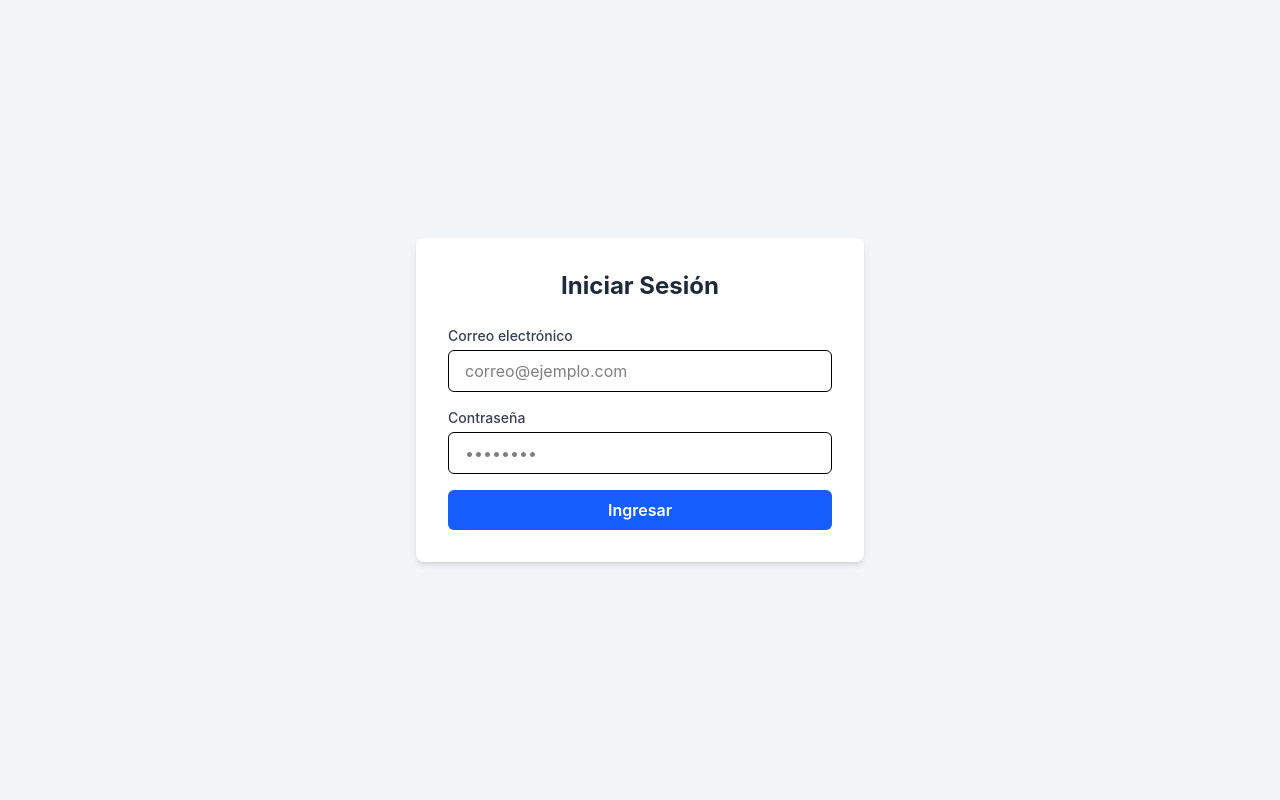
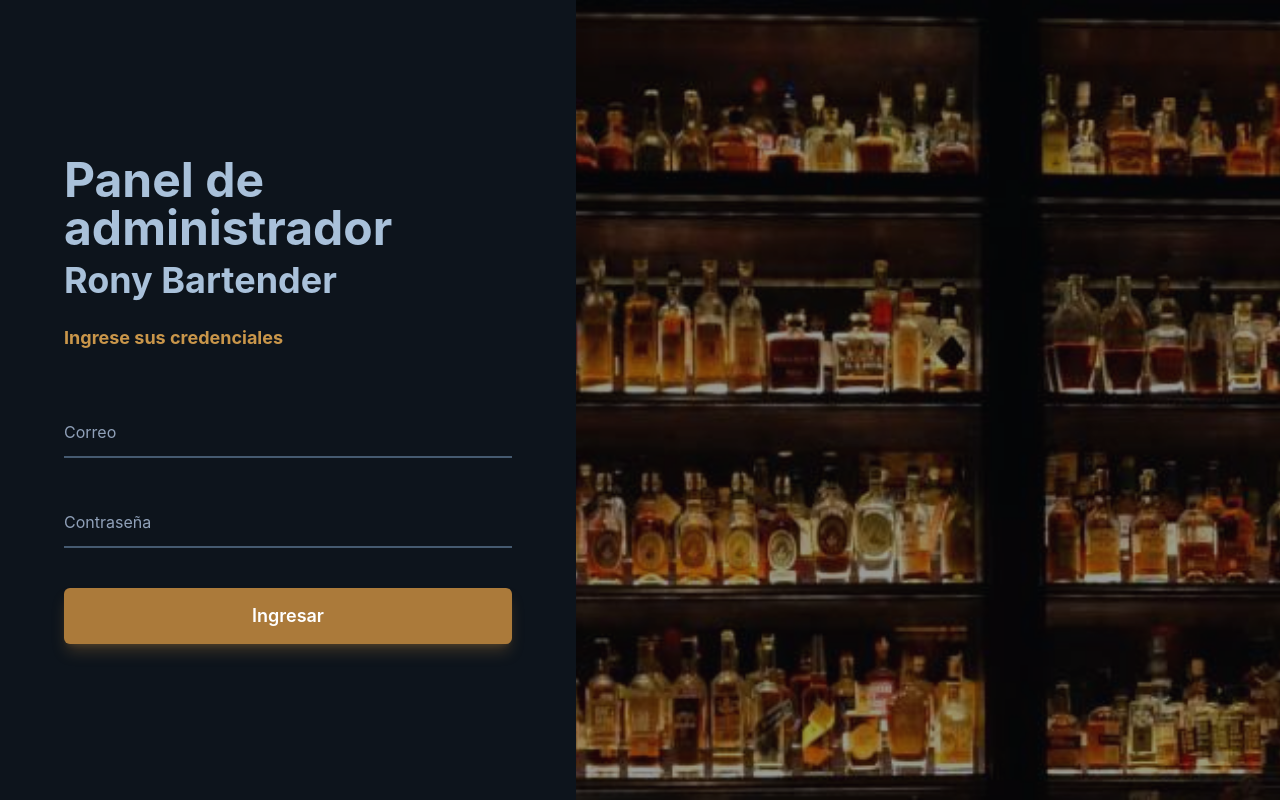
Before and after one commit to Tebas25/Modulo-Administrativo-Bartender, a React (Vite) app: page /login in a window 1280 px wide. Built offline with nearby package versions, Linux system fonts and the light colour scheme.

Commit message:
feat(login): Create login interface and conect with API Gateway using context and provider for authentication

```diff
--- a/package.json
+++ b/package.json
@@ -18,6 +18,7 @@
     "class-variance-authority": "^0.7.1",
     "react": "^19.2.8",
     "react-dom": "^19.2.8",
+    "react-hook-form": "^7.89.0",
     "react-router-dom": "^7.18.4",
     "react-toastify": "^11.1.0",
     "tailwindcss": "^4.3.3"
--- a/src/components/Button.componente.tsx
+++ b/src/components/Button.component.tsx
@@ -14,11 +14,11 @@ export type ButtonVariant =
   | 'outline-primary'
   | 'outline-neutral';
 
-export type SizeButton = 'sm' | 'default' | 'lg';
+export type SizeButton = 'sm' | 'default' | 'lg' | 'xl';
 
 const variantStyles: Record<ButtonVariant, string> = {
   primary:
-    'bg-blue-600 text-white hover:bg-blue-500 shadow-sm shadow-blue-500/20',
+    'bg-gold-600 text-white hover:bg-gold-700 font-semibold shadow-lg shadow-gold-600/30',
   success:
     'bg-emerald-600 text-white hover:bg-emerald-500 shadow-sm shadow-emerald-500/20',
   info: 'bg-[#3b9ab8] text-white hover:bg-[#32839c]',
@@ -45,6 +45,7 @@ const sizeStyles: Record<SizeButton, string> = {
   sm: 'h-8 px-3 text-xs',
   default: 'h-10 px-4 text-sm',
   lg: 'h-12 px-6 text-base',
+  xl: 'h-14 px-10 text-lg',
 };
 
 export interface ButtonProps extends React.ButtonHTMLAttributes<HTMLButtonElement> {
--- /dev/null
+++ b/src/components/FloatingLabel.component.tsx
@@ -0,0 +1,87 @@
+import React, { useId } from 'react';
+
+export type InputStatus = 'default' | 'success' | 'error';
+
+export interface FloatingInputProps extends React.InputHTMLAttributes<HTMLInputElement> {
+  label: string;
+  status?: InputStatus;
+  helperText?: string;
+}
+
+const statusStyles: Record<
+  InputStatus,
+  { input: string; label: string; helper: string }
+> = {
+  default: {
+    input: 'border-steel-400/50 focus:border-gold-500',
+    label: 'text-slate-400 peer-focus:text-gold-500',
+    helper: 'text-slate-400',
+  },
+  success: {
+    input: 'border-emerald-400 focus:border-emerald-400',
+    label: 'text-emerald-400 peer-focus:text-emerald-400',
+    helper: 'text-emerald-400',
+  },
+  error: {
+    input: 'border-red-400 focus:border-red-400',
+    label: 'text-red-400 peer-focus:text-red-400',
+    helper: 'text-red-400',
+  },
+};
+
+export const FloatingInput = React.forwardRef<
+  HTMLInputElement,
+  FloatingInputProps
+>(
+  (
+    { label, status = 'default', helperText, className = '', id, ...props },
+    ref,
+  ) => {
+    const generatedId = useId();
+    const inputId = id ?? generatedId;
+    const helperId = `${inputId}-helper`;
+    const styles = statusStyles[status];
+
+    return (
+      <div className="w-full">
+        <div className="relative">
+          <input
+            ref={ref}
+            id={inputId}
+            placeholder=" "
+            aria-invalid={status === 'error'}
+            aria-describedby={helperText ? helperId : undefined}
+            className={[
+              'peer block w-full appearance-none border-0 border-b-2',
+              'bg-transparent px-0 py-3 text-base text-slate-100',
+              'focus:ring-0 focus:outline-none',
+              styles.input,
+              className,
+            ].join(' ')}
+            {...props}
+          />
+          <label
+            htmlFor={inputId}
+            className={[
+              'pointer-events-none absolute start-0 top-3 origin-[0]',
+              '-translate-y-6 scale-75 transform text-base duration-300',
+              'peer-placeholder-shown:translate-y-0 peer-placeholder-shown:scale-100',
+              'peer-focus:-translate-y-6 peer-focus:scale-75',
+              styles.label,
+            ].join(' ')}
+          >
+            {label}
+          </label>
+        </div>
+
+        {helperText && (
+          <p id={helperId} className={`mt-1 text-xs ${styles.helper}`}>
+            {helperText}
+          </p>
+        )}
+      </div>
+    );
+  },
+);
+
+FloatingInput.displayName = 'FloatingInput';
--- /dev/null
+++ b/src/hooks/useLoginForm.ts
@@ -0,0 +1,44 @@
+import { useNavigate } from 'react-router-dom';
+import { useAuth } from './useAuth';
+import { useState } from 'react';
+import { useForm } from 'react-hook-form';
+import type { LoginDTO } from '../types/auth.dto';
+
+export const useLoginForm = () => {
+  const navigate = useNavigate();
+  const { login } = useAuth();
+
+  const [error, setError] = useState('');
+  const [isLoading, setLoading] = useState(false);
+  const hookForm = useForm<LoginDTO>({ mode: 'onChange' });
+
+  const handleSubmitLogin = hookForm.handleSubmit(
+    async (formData: LoginDTO) => {
+      try {
+        setError('');
+        setLoading(true);
+        await login(formData);
+        navigate('/home', { replace: true });
+      } catch (err) {
+        setError(
+          err instanceof Error
+            ? err.message
+            : 'No se pudo iniciar sesión. Intenta de nuevo.',
+        );
+      } finally {
+        setLoading(false);
+      }
+    },
+  );
+
+  const clearError = () => setError('');
+
+  return {
+    handleSubmitLogin,
+    isLoading,
+    error,
+    clearError,
+    register: hookForm.register,
+    errors: hookForm.formState.errors,
+  };
+};
--- a/src/pages/LoginPage.tsx
+++ b/src/pages/LoginPage.tsx
@@ -1,71 +1,72 @@
-import React, { useState } from 'react';
+import { FloatingInput } from '../components/FloatingLabel.component';
+import { Button } from '../components/Button.component';
+import barImage from '../assets/bar_image.jpg';
+import { useLoginForm } from '../hooks/useLoginForm';
 
-export default function LoginPage() {
-  const [email, setEmail] = useState<string>('');
-  const [password, setPassword] = useState<string>('');
-  const [error, setError] = useState<string>('');
+export default function LoginScreen() {
+  const { handleSubmitLogin, isLoading, error, clearError, register, errors } =
+    useLoginForm();
+  return (
+    <div className="bg-bar-950 flex min-h-screen w-full">
+      {/* Panel del formulario */}
+      <div className="bg-bar-900 relative z-10 flex w-full flex-col justify-center px-8 py-12 md:w-[45%] md:px-12 lg:px-16">
+        <div className="mx-auto w-full max-w-xl">
+          <h1 className="text-steel-300 mb-2 text-4xl font-bold lg:text-5xl">
+            Panel de administrador
+          </h1>
+          <h2 className="text-steel-300 mb-6 text-3xl font-bold lg:text-4xl">
+            Rony Bartender
+          </h2>
+          <p className="text-gold-500 mb-14 text-lg font-bold">
+            Ingrese sus credenciales
+          </p>
 
-  const handleSubmit = (e: React.FormEvent<HTMLFormElement>) => {
-    e.preventDefault();
-    setError('');
+          <form className="space-y-10" onSubmit={handleSubmitLogin}>
+            <div className="space-y-10">
+              <FloatingInput
+                label="Correo"
+                type="email"
+                helperText={errors.email?.message}
+                status={errors.email || error ? 'error' : 'default'}
+                {...register('email', {
+                  required: 'Ingrese su Correo Electrónico',
+                  onChange: clearError,
+                })}
+              />
+              <FloatingInput
+                label="Contraseña"
+                type="password"
+                autoComplete="current-password"
+                helperText={errors.password?.message}
+                status={errors.password || error ? 'error' : 'default'}
+                {...register('password', {
+                  required: 'Ingrese su contraseña',
+                  onChange: clearError,
+                })}
+              />
+            </div>
 
-    // Validación básica
-    if (!email || !password) {
-      setError('Por favor, rellena todos los campos.');
-      return;
-    }
+            <Button
+              type="submit"
+              variant="primary"
+              size="xl"
+              className="w-full"
+              disabled={isLoading}
+            >
+              {isLoading ? 'Ingresando...' : 'Ingresar'}
+            </Button>
+          </form>
+        </div>
+      </div>
 
-    // Aquí manejarías la lógica de autenticación (API call)
-    console.log('Datos enviados:', { email, password });
-  };
-
-  return (
-    <div className="flex min-h-screen items-center justify-center bg-gray-100">
-      <div className="w-full max-w-md rounded-lg bg-white p-8 shadow-md">
-        <h2 className="mb-6 text-center text-2xl font-bold text-gray-800">
-          Iniciar Sesión
-        </h2>
-
-        {error && (
-          <div className="mb-4 rounded-lg bg-red-100 p-3 text-sm text-red-700">
-            {error}
-          </div>
-        )}
-
-        <form onSubmit={handleSubmit} className="space-y-4">
-          <div>
-            <label className="mb-1 block text-sm font-medium text-gray-700">
-              Correo electrónico
-            </label>
-            <input
-              type="email"
-              value={email}
-              onChange={(e) => setEmail(e.target.value)}
-              className="w-full rounded-md border px-4 py-2 focus:ring-2 focus:ring-blue-500 focus:outline-none"
-              placeholder="correo@ejemplo.com"
-            />
-          </div>
-
-          <div>
-            <label className="mb-1 block text-sm font-medium text-gray-700">
-              Contraseña
-            </label>
-            <input
-              type="password"
-              value={password}
-              onChange={(e) => setPassword(e.target.value)}
-              className="w-full rounded-md border px-4 py-2 focus:ring-2 focus:ring-blue-500 focus:outline-none"
-              placeholder="••••••••"
-            />
-          </div>
-
-          <button
-            type="submit"
-            className="w-full rounded-md bg-blue-600 px-4 py-2 font-semibold text-white transition duration-200 hover:bg-blue-700"
-          >
-            Ingresar
-          </button>
-        </form>
+      {/* Panel de imagen */}
+      <div className="relative hidden md:block md:w-[55%]">
+        <img
+          src={barImage}
+          alt=""
+          className="absolute inset-0 h-full w-full object-cover object-center"
+        />
+        <div className="bg-bar-950/40 absolute inset-0" />
       </div>
     </div>
   );
--- a/src/routes/ProtectedRoute.tsx
+++ b/src/routes/ProtectedRoute.tsx
@@ -1,10 +1,10 @@
 import { Navigate, Outlet } from 'react-router-dom';
+import { useAuth } from '../hooks/useAuth';
 
 export function ProtectedRoute() {
-  const isAuthenticaded: boolean = false;
-  // if (isLoading) return <div>Cargando...</div>
+  const { isAuthenticated } = useAuth();
 
-  if (!isAuthenticaded) {
+  if (!isAuthenticated) {
     return <Navigate to="/login" replace />;
   }
 
--- a/src/styles/global.css
+++ b/src/styles/global.css
@@ -1 +1,14 @@
 @import 'tailwindcss';
+
+@theme {
+  --color-bar-950: #070b10;
+  --color-bar-900: #0d141c;
+  --color-bar-800: #16212d;
+
+  --color-steel-300: #a9c1da;
+  --color-steel-400: #7fa0c3;
+
+  --color-gold-500: #c9964a;
+  --color-gold-600: #ab7a3a;
+  --color-gold-700: #8f6630;
+}
```
Also changed, not shown: src/assets/bar_image.jpg (added), 1 other file (tests, documents, lock files or other folders).
